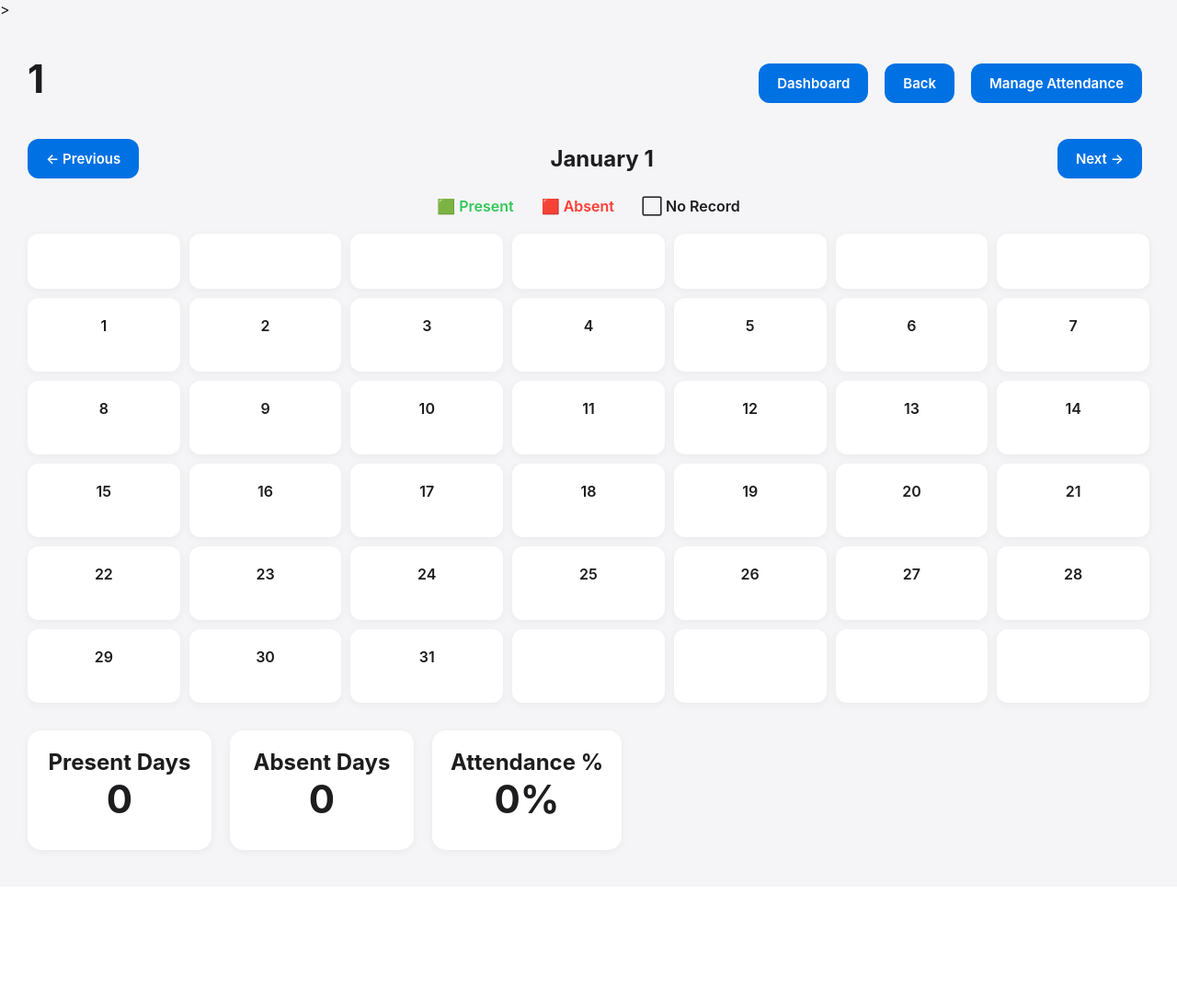
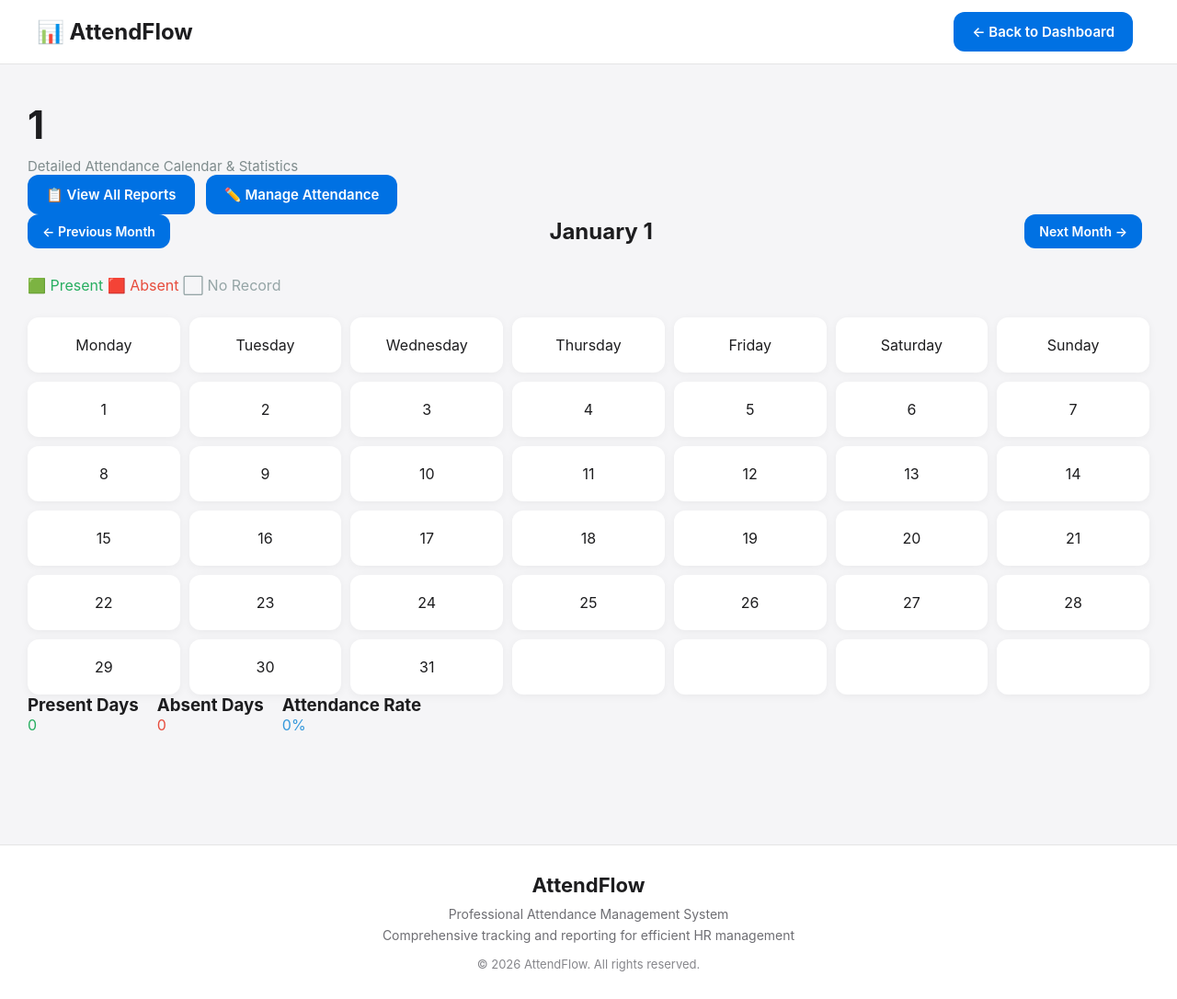
Before and after one commit to chikkala-surya/AttendFlow, a Flask app: page /employee-attendance/1/1/1 in a window 1280 px wide. Shown: the whole page at 92% size. Before the commit the page ends 929 px from the top, so only its background shows below. Run offline with Flask 3, Linux system fonts and the light colour scheme; a user stored in the database is signed in; a database or web service that is not in the repository returns one stand-in record (values such as "Sample title"); some libraries are stand-ins or nearby versions.

Commit message:
Improve employee attendance calendar UI with professional design and cleaner layout

```diff
--- a/templates/employee_attendance.html
+++ b/templates/employee_attendance.html
@@ -1,226 +1,147 @@
 <!DOCTYPE html>
-<html>
-<head <meta name="viewport" content="width=device-width, initial-scale=1.0">>
+<html lang="en">
 
+<head>
+    <meta charset="UTF-8">
+    <meta name="viewport" content="width=device-width, initial-scale=1.0">
     <title>Attendance Calendar</title>
-
-<link rel="stylesheet"
-href="{{ url_for('static', filename='css/style.css') }}">
-
+    <link rel="stylesheet" href="{{ url_for('static', filename='css/style.css') }}">
     <style>
-
-.calendar{
-    display:grid;
-    grid-template-columns:repeat(7,1fr);
-    gap:10px;
-    margin-top:20px;
+        .month-navigation {
+            display: flex;
+            justify-content: space-between;
+            align-items: center;
+            margin-bottom: 30px;
+            gap: 15px;
+            flex-wrap: wrap;
         }
 
-.day-name{
-    background:#1d1d1f;
-    color:white;
-    padding:15px;
-    text-align:center;
-    border-radius:12px;
-    font-weight:600;
+        .month-navigation h2 {
+            min-width: 200px;
+            text-align: center;
+            flex: 1;
+            min-width: 150px;
         }
 
-.day{
-    background:white;
-    padding:20px;
-    border-radius:15px;
-    min-height:80px;
-    text-align:center;
-    font-weight:600;
-    box-shadow:0 2px 10px rgba(0,0,0,0.05);
+        .month-nav-buttons {
+            display: flex;
+            gap: 10px;
         }
 
-.present-day{
-    background:#34c759 !important;
-    color:white !important;
+        .month-nav-buttons a {
+            padding: 10px 18px;
+            background: #3498db;
+            color: white;
+            border-radius: 8px;
+            text-decoration: none;
+            font-weight: 600;
+            transition: all 0.3s ease;
+            font-size: 14px;
         }
 
-.absent-day{
-    background:#ff3b30 !important;
-    color:white !important;
+        .month-nav-buttons a:hover {
+            background: #2980b9;
+            transform: translateY(-2px);
         }
 
-.stats{
-    display:flex;
-    gap:20px;
-    margin-top:30px;
+        .empty-calendar-day {
+            background: #f8f9fa;
+            color: #bdc3c7;
         }
-
-.stat-card{
-    background:white;
-    padding:20px;
-    border-radius:15px;
-    min-width:200px;
-    text-align:center;
-    box-shadow:0 2px 10px rgba(0,0,0,0.05);
-}
-
-.top-bar{
-    display:flex;
-    justify-content:space-between;
-    align-items:center;
-    margin-bottom:30px;
-}
-
-.action-buttons{
-    display:flex;
-    gap:10px;
-}
-
-.legend{
-    display:flex;
-    justify-content:center;
-    gap:30px;
-    margin-bottom:20px;
-    font-weight:600;
-}
-
     </style>
-
 </head>
 
 <body>
+    <div class="navbar">
+        <div class="logo">📊 AttendFlow</div>
+        <a href="/dashboard" class="btn">← Back to Dashboard</a>
+    </div>
 
     <div class="container">
-
+        <!-- Employee Header -->
         <div class="top-bar">
-
+            <div>
                 <h1>{{ employee[0] }}</h1>
-
+                <p style="color: #7f8c8d; font-size: 15px; margin-top: 5px;">Detailed Attendance Calendar & Statistics</p>
+            </div>
             <div class="action-buttons">
-
-        <a href="/dashboard" class="btn">
-            Dashboard
-        </a>
-
-        <a href="/attendance-report" class="btn">
-            Back
-        </a>
-
-        <a
-        href="/manage-attendance/{{ employee_id }}"
-        class="btn">
-            Manage Attendance
-        </a>
-
+                <a href="/attendance-report" class="btn btn-secondary">📋 View All Reports</a>
+                <a href="/manage-attendance/{{ employee_id }}" class="btn">✏️ Manage Attendance</a>
+            </div>
         </div>
 
+        <!-- Month Navigation -->
+        <div class="month-navigation">
+            <a href="/employee-attendance/{{ employee_id }}/{{ prev_year }}/{{ prev_month }}" class="btn btn-secondary" style="padding: 10px 16px; font-size: 14px;">
+                ← Previous Month
+            </a>
+            <h2>{{ month_name }} {{ year }}</h2>
+            <a href="/employee-attendance/{{ employee_id }}/{{ next_year }}/{{ next_month }}" class="btn btn-secondary" style="padding: 10px 16px; font-size: 14px;">
+                Next Month →
+            </a>
         </div>
 
-<div style="
-display:flex;
-justify-content:space-between;
-align-items:center;
-margin-bottom:20px;
-">
-
-<a
-class="btn"
-href="/employee-attendance/{{ employee_id }}/{{ prev_year }}/{{ prev_month }}">
-← Previous
-</a>
-
-<h2>
-{{ month_name }} {{ year }}
-</h2>
-
-<a
-class="btn"
-href="/employee-attendance/{{ employee_id }}/{{ next_year }}/{{ next_month }}">
-Next →
-</a>
-
+        <!-- Legend -->
+        <div class="legend">
+            <span style="color: #27ae60;">🟩 Present</span>
+            <span style="color: #e74c3c;">🟥 Absent</span>
+            <span style="color: #95a5a6;">⬜ No Record</span>
         </div>
 
-<div class="legend">
+        <!-- Calendar -->
+        <div class="calendar">
+            <div class="day-name">Monday</div>
+            <div class="day-name">Tuesday</div>
+            <div class="day-name">Wednesday</div>
+            <div class="day-name">Thursday</div>
+            <div class="day-name">Friday</div>
+            <div class="day-name">Saturday</div>
+            <div class="day-name">Sunday</div>
 
-<span style="color:#34c759;">
-🟩 Present
-</span>
-
-<span style="color:#ff3b30;">
-🟥 Absent
-</span>
-
-<span>
-⬜ No Record
-</span>
-
+            {% for week in calendar_days %}
+                {% for day in week %}
+                    {% if day == 0 %}
+                        <div class="day empty-calendar-day"></div>
+                    {% elif day in attendance_data %}
+                        {% if attendance_data[day] == "Present" %}
+                            <div class="day present-day">{{ day }}</div>
+                        {% else %}
+                            <div class="day absent-day">{{ day }}</div>
+                        {% endif %}
+                    {% else %}
+                        <div class="day">{{ day }}</div>
+                    {% endif %}
+                {% endfor %}
+            {% endfor %}
         </div>
 
-<div class="calendar">
-
-<div class="day-name">Mon</div>
-<div class="day-name">Tue</div>
-<div class="day-name">Wed</div>
-<div class="day-name">Thu</div>
-<div class="day-name">Fri</div>
-<div class="day-name">Sat</div>
-<div class="day-name">Sun</div>
-
-{% for week in calendar_days %}
-
-    {% for day in week %}
-
-        {% if day == 0 %}
-
-            <div class="day"></div>
-
-        {% elif day in attendance_data %}
-
-            {% if attendance_data[day] == "Present" %}
-
-                <div class="day present-day">
-                    {{ day }}
+        <!-- Statistics -->
+        <div class="stats">
+            <div class="stat-card">
+                <h3>Present Days</h3>
+                <div class="value" style="color: #27ae60;">{{ present_count }}</div>
+            </div>
+            <div class="stat-card">
+                <h3>Absent Days</h3>
+                <div class="value" style="color: #e74c3c;">{{ absent_count }}</div>
+            </div>
+            <div class="stat-card">
+                <h3>Attendance Rate</h3>
+                <div class="value" style="color: #3498db;">{{ attendance_percentage }}%</div>
+            </div>
+        </div>
     </div>
 
-            {% else %}
+    <div class="footer">
+        <div class="footer-content">
+            <h3>AttendFlow</h3>
+            <p>Professional Attendance Management System</p>
+            <p>Comprehensive tracking and reporting for efficient HR management</p>
+        </div>
+        <div class="copyright">
+            &copy; 2026 AttendFlow. All rights reserved.
+        </div>
+    </div>
+</body>
 
-                <div class="day absent-day">
-                    {{ day }}
-                </div>
-
-            {% endif %}
-
-        {% else %}
-
-            <div class="day">
-                {{ day }}
-            </div>
-
-        {% endif %}
-
-    {% endfor %}
-
-{% endfor %}
-
-</div>
-
-<div class="stats">
-
-    <div class="stat-card">
-        <h2>Present Days</h2>
-        <h1>{{ present_count }}</h1>
-    </div>
-
-    <div class="stat-card">
-        <h2>Absent Days</h2>
-        <h1>{{ absent_count }}</h1>
-    </div>
-
-    <div class="stat-card">
-        <h2>Attendance %</h2>
-        <h1>{{ attendance_percentage }}%</h1>
-    </div>
-
-</div>
-
-</div>
-
-</body>
 </html>
```
Lines whose indentation alone changed are shown as unchanged.
